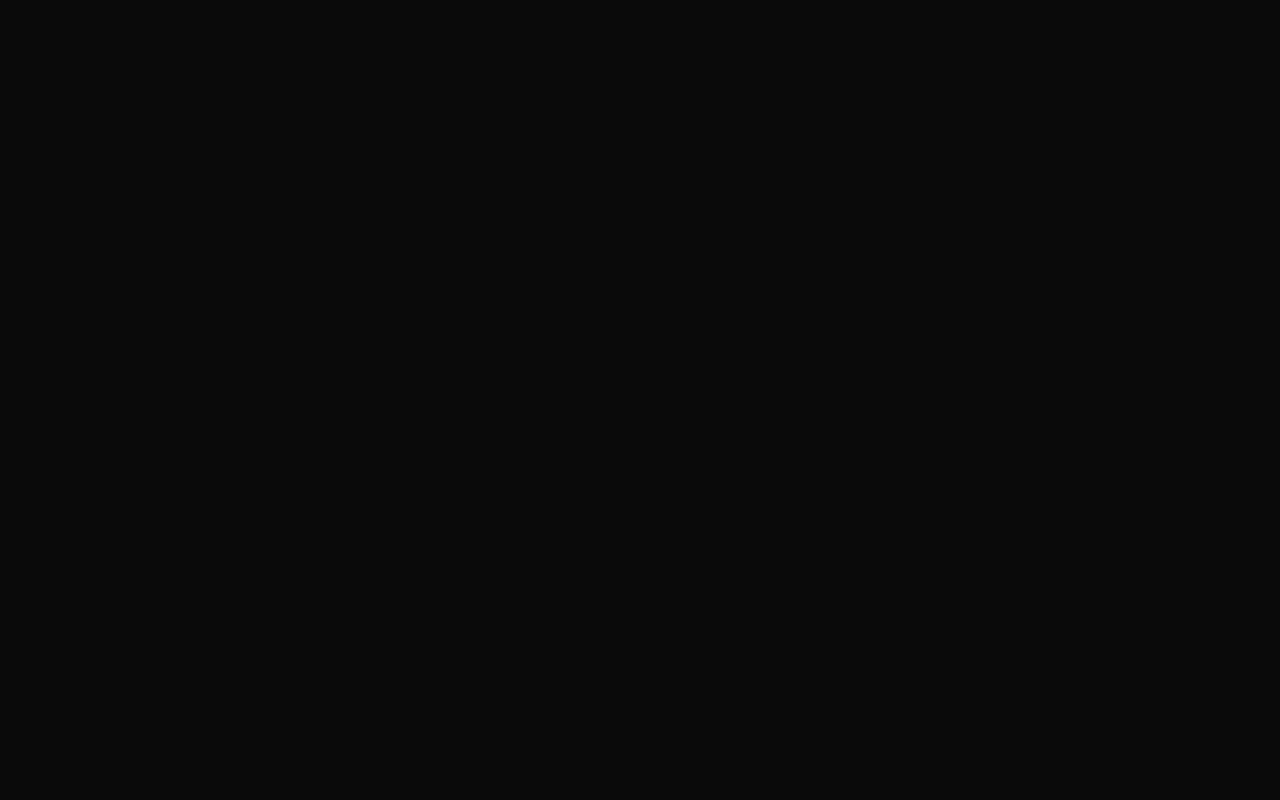
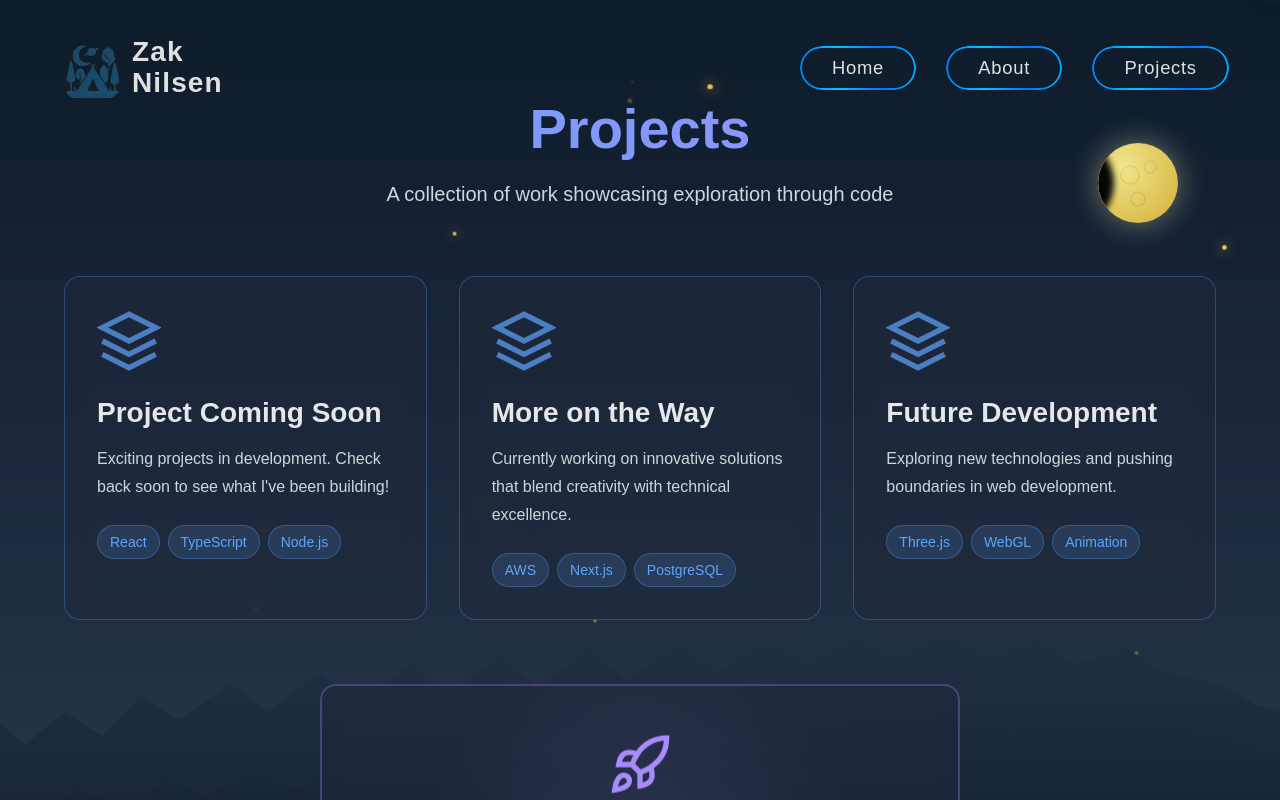
Before and after one commit to ZakNilsen/Zak-Website, a Next.js app: page /projects in a window 1280 px wide. Shown: the top 800 px of the page. Built offline with nearby package versions, Linux system fonts and the light colour scheme.

Commit message:
Get general working page transitions- choppy rn, but a start

```diff
--- a/app/layout.tsx
+++ b/app/layout.tsx
@@ -1,4 +1,5 @@
 import type { Metadata } from "next";
+// @ts-expect-error
 import "./globals.css";
 import { Geist, Geist_Mono } from "next/font/google";
 import Navigation from "./navigation/navigation";
--- a/app/transition/TransitionProvider.tsx
+++ b/app/transition/TransitionProvider.tsx
@@ -1,18 +1,33 @@
 "use client";
 
-import React, { createContext, useContext, useEffect, useRef, useState, useCallback } from "react";
+import React, {
+  createContext,
+  useCallback,
+  useContext,
+  useEffect,
+  useRef,
+  useState,
+} from "react";
 import { usePathname } from "next/navigation";
 import styles from "./transition.module.css";
 
 type Preset = { enterClass: string; exitClass: string; duration: number };
 
-const presets: Record<string, Preset> = {
+const presets = {
   fade: { enterClass: styles.fadeEnter, exitClass: styles.fadeExit, duration: 400 },
   slideLeft: { enterClass: styles.slideLeftEnter, exitClass: styles.slideLeftExit, duration: 450 },
   slideRight: { enterClass: styles.slideRightEnter, exitClass: styles.slideRightExit, duration: 450 },
-};
+} satisfies Record<string, Preset>;
 
-type TransitionSpec = { preset?: string } | null;
+// Deriving the preset name type from `presets` itself means adding a new
+// preset above automatically makes it a valid option everywhere else —
+// no separate list to keep in sync, and typos get caught at compile time.
+type PresetName = keyof typeof presets;
+type TransitionSpec = { preset?: PresetName } | null;
+
+function resolvePreset(spec: TransitionSpec): Preset {
+  return (spec?.preset && presets[spec.preset]) || presets.fade;
+}
 
 type ContextValue = {
   register: (spec: TransitionSpec) => void;
@@ -28,85 +43,80 @@ export function useRegisterTransition() {
 
 export default function TransitionProvider({ children }: { children: React.ReactNode }) {
   const pathname = usePathname();
-  const [current, setCurrent] = useState<React.ReactNode>(children);
   const [exiting, setExiting] = useState<React.ReactNode | null>(null);
   const [spec, setSpec] = useState<TransitionSpec>(null);
-  const timeoutRef = useRef<number | null>(null);
 
-  // Update current when children change (initial and on navigation)
+  // Tracks the previously rendered children/pathname so that when the
+  // route changes, we can freeze the outgoing page's content into
+  // `exiting` for its exit animation, without needing a separate
+  // "current" state that just mirrors `children` a render behind.
+  const prevChildrenRef = useRef(children);
+  const prevPathRef = useRef(pathname);
+  const exitTimeoutRef = useRef<number | null>(null);
+
   useEffect(() => {
-    setCurrent(children);
-  }, [children]);
+    if (prevPathRef.current !== pathname) {
+      setExiting(prevChildrenRef.current);
 
-  // detect pathname change to trigger exit animation
-  const prevPathRef = useRef(pathname);
-  useEffect(() => {
-    if (prevPathRef.current && pathname !== prevPathRef.current) {
-      // start exit: capture current into exiting, then show new current
-      setExiting(current);
-      // allow next render to set current from children (already handled by children effect)
+      const { duration } = resolvePreset(spec);
+      if (exitTimeoutRef.current) window.clearTimeout(exitTimeoutRef.current);
+      exitTimeoutRef.current = window.setTimeout(() => setExiting(null), duration + 40);
 
-      const p = spec?.preset && presets[spec.preset] ? presets[spec.preset] : presets.fade;
-      const duration = p.duration;
-
-      if (timeoutRef.current) window.clearTimeout(timeoutRef.current);
-      timeoutRef.current = window.setTimeout(() => {
-        setExiting(null);
-      }, duration + 40);
+      prevPathRef.current = pathname;
     }
-    prevPathRef.current = pathname;
+    prevChildrenRef.current = children;
+    // Intentionally only reacting to pathname changes — `spec` and
+    // `children` are read for their latest values, not watched for changes.
     // eslint-disable-next-line react-hooks/exhaustive-deps
-  }, [pathname]);
+  }, [pathname, children]);
 
   useEffect(() => {
     return () => {
-      if (timeoutRef.current) window.clearTimeout(timeoutRef.current);
+      if (exitTimeoutRef.current) window.clearTimeout(exitTimeoutRef.current);
     };
   }, []);
 
   const register = useCallback((s: TransitionSpec) => {
-    setSpec((prev) => {
-      const prevPreset = prev?.preset ?? null;
-      const nextPreset = s?.preset ?? null;
-      if (prevPreset === nextPreset) return prev;
-      return s;
-    });
+    setSpec((prev) => (prev?.preset ?? null) === (s?.preset ?? null) ? prev : s);
   }, []);
 
-  // determine classes for entering and exiting
-  const activePreset = spec?.preset && presets[spec.preset] ? presets[spec.preset] : presets.fade;
+  const activePreset = resolvePreset(spec);
+  const durationVar = { "--duration": `${activePreset.duration}ms` } as React.CSSProperties;
 
   return (
     <TransitionContext.Provider value={{ register }}>
-      <div className={styles.layer} style={{ position: "relative" }}>
-        {/* Exiting layer sits below the entering layer so the entering content can overlay during enter animation */}
-        {exiting ? (
+      <div className={styles.layer}>
+        {/* Exiting layer sits beneath the new content so the entering
+            page can overlay during the transition without collapsing layout. */}
+        {exiting && (
           <div
             key="exiting"
-            className={`${styles.pageLayer} ${activePreset.exitClass}`}
-            style={{ "--duration": `${activePreset.duration}ms` } as React.CSSProperties}
+            className={`${styles.pageLayer} ${styles.pageLayerExiting} ${activePreset.exitClass}`}
+            style={durationVar}
           >
             {exiting}
           </div>
-        ) : null}
+        )}
 
         <div
           key={`current-${pathname}`}
-          className={`${styles.pageLayer} ${activePreset.enterClass}`}
-          style={{ "--duration": `${activePreset.duration}ms` } as React.CSSProperties}
+          className={`${styles.pageLayer} ${styles.pageLayerCurrent} ${activePreset.enterClass}`}
+          style={durationVar}
         >
-          {current}
+          {children}
         </div>
       </div>
     </TransitionContext.Provider>
   );
 }
 
-export function PageTransition({ preset }: { preset?: string }) {
+export function PageTransition({ preset }: { preset?: PresetName }) {
   const register = useRegisterTransition();
+
   useEffect(() => {
     register(preset ? { preset } : null);
   }, [preset, register]);
+
   return null;
 }
 
--- a/app/transition/transition.module.css
+++ b/app/transition/transition.module.css
@@ -1,10 +1,24 @@
 .layer {
   position: relative;
+  width: 100%;
+  min-height: 100vh;
 }
 
 .pageLayer {
+  position: relative;
+  width: 100%;
+  min-height: 100vh;
+}
+
+.pageLayerExiting {
   position: absolute;
   inset: 0;
+  pointer-events: none;
+}
+
+.pageLayerCurrent {
+  position: relative;
+  z-index: 1;
 }
 
 /* Fade */
```
